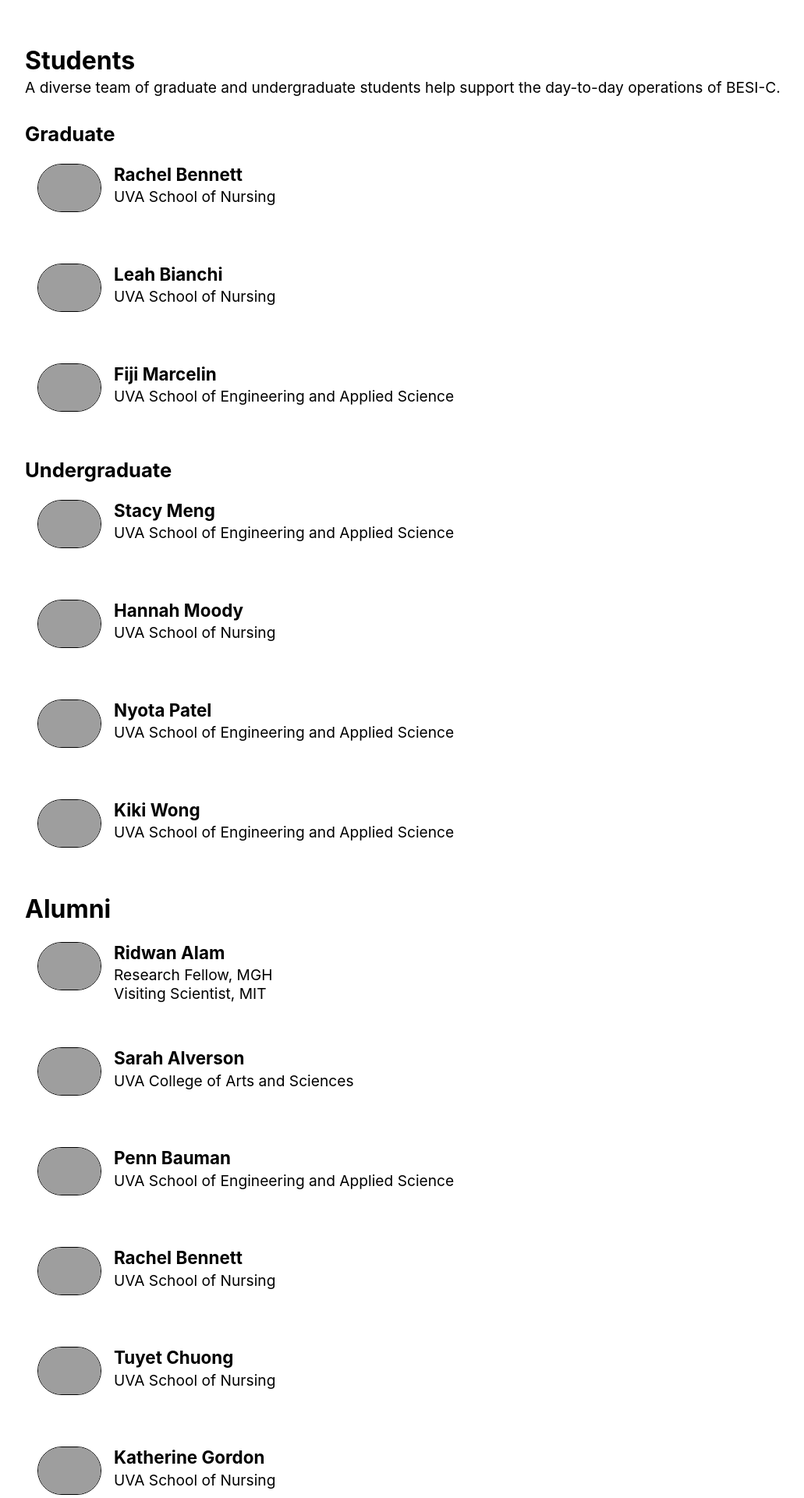
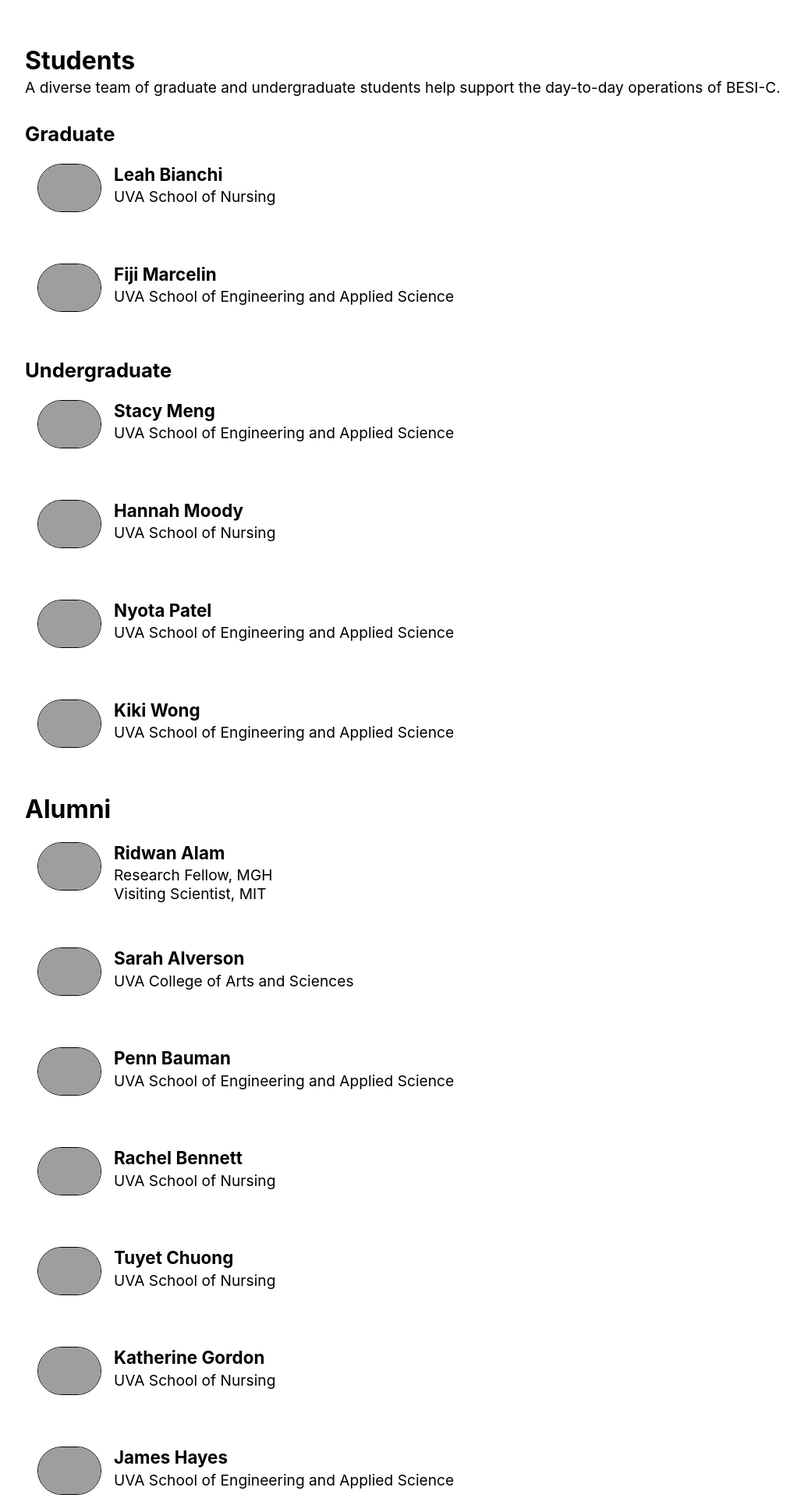
Before and after one commit to besi-c/besi-c.github.io, a web app: file docs/about_us/index.html in a window 1280 px wide. Shown: the part 2851-4772 px from the top of the page at 78% size, without its empty margins (96-1127 px from the left). Run offline with its HTML, style and script files only (its server is not run), Linux system fonts and the light colour scheme; some libraries are stand-ins or nearby versions; some web fonts are replaced; grey boxes are pictures that could not be loaded.

Commit message:
photo update

```diff
--- a/docs/about_us/index.html
+++ b/docs/about_us/index.html
@@ -153,7 +153,7 @@
       </div>
 
     <div class="person">
-      <img src="/images/people/natalie_crimp.jpg" />
+      <img src="/images/people/natalie_crimp.JPG" />
       <h5>Natalie Crimp</h5>
       <p>UVA School of Nursing
         <br/> Sr. Data Manager & Analyst
@@ -204,11 +204,6 @@
 
 
       <h4>Graduate</h4>
-      <div class="person">
-        <img src="/images/people/rachel_bennett.jpg" />
-        <h5>Rachel Bennett</h5>
-        <p>UVA School of Nursing</p>
-      </div>
 
       <div class="person">
         <img src="/images/people/leah_bianchi.jpg" />
--- a/pages/about_us.liquid
+++ b/pages/about_us.liquid
@@ -180,11 +180,6 @@ title: About Us
       {% endcomment %}
 
       <h4>Graduate</h4>
-      <div class="person">
-        <img src="/images/people/rachel_bennett.jpg" />
-        <h5>Rachel Bennett</h5>
-        <p>UVA School of Nursing</p>
-      </div>
 
       <div class="person">
         <img src="/images/people/leah_bianchi.jpg" />
```
Also changed, not shown: 1 other file.
